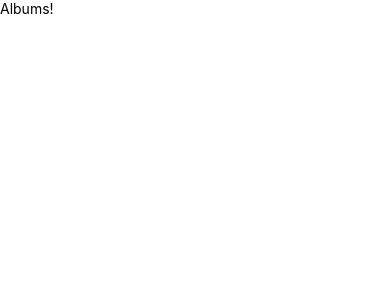
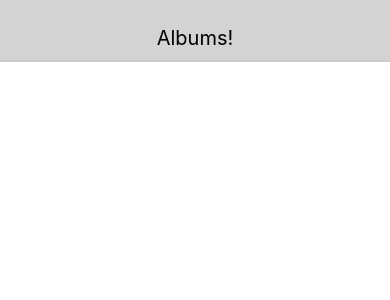
Before and after one commit to MihaiGitHub/Albums, a React Native app: screen / in a window 390 px wide. Shown: the top 300 px of the page. Built offline with nearby package versions, Linux system fonts and the light colour scheme.

Commit message:
Add styles to header component

```diff
--- a/src/components/header.js
+++ b/src/components/header.js
@@ -1,10 +1,35 @@
 // Import libraries for making a component
 import React from 'react';
-import { Text } from 'react-native';
+import { Text, View } from 'react-native';
 
 // Make a component
 const Header = () => {
-    return <Text>Albums!</Text>;
+    // Pulling off keys from styles object and declaring them as const
+    const { textStyle, viewStyle } = styles;
+
+    return (
+        <View style={viewStyle}>
+            <Text style={textStyle}>Albums!</Text>
+        </View>
+    );
+}
+
+const styles = {
+    viewStyle: {
+        backgroundColor: '#D3D3D3',
+        justifyContent: 'center',
+        alignItems: 'center',
+        height: 60,
+        paddingTop: 15,
+        shadowColor: '#000',
+        shadowOffset: { width: 0, height: 2 },
+        shadowOpacity: 0.2,
+        elevation: 2,
+        position: 'relative'
+    },
+    textStyle: {
+        fontSize: 20
+    }
 }
 
 // Make a component available to other parts of the app
```
